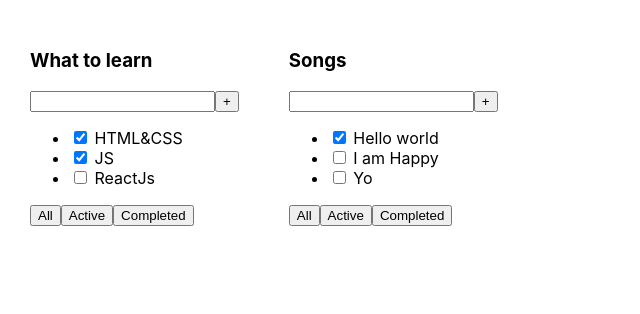
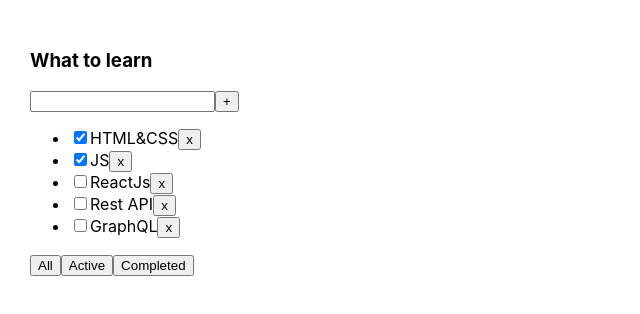
Before and after one commit to srgbar/todolist-2022, a React (Create React App) app: page / in a window 1280 px wide. Shown: the top 314 px of the page, without its empty margins (0-640 px from the left). Built offline with nearby package versions, Linux system fonts and the light colour scheme.

Commit message:
lesson 2 (map, removeTask, changeFilter, useState)

```diff
--- a/src/App.tsx
+++ b/src/App.tsx
@@ -1,24 +1,46 @@
-import React from 'react';
+import React, {useState} from 'react';
 import './App.css';
 import {Todolist} from "./Todolist";
 
+export type FilterValuesType = "all" | "active" | "completed"
+
 function App() {
 
-    const tasks1 = [
+    let [tasks, setTasks] = useState([
         {id: 1, title: "HTML&CSS", isDone: true},
         {id: 2, title: "JS", isDone: true},
-        {id: 3, title: "ReactJs", isDone: false}
-    ]
-    const tasks2 = [
-        {id: 1, title: "Hello world", isDone: true},
-        {id: 2, title: "I am Happy ", isDone: false},
-        {id: 3, title: "Yo", isDone: false}
-    ]
+        {id: 3, title: "ReactJs", isDone: false},
+        {id: 4, title: "Rest API", isDone: false},
+        {id: 5, title: "GraphQL", isDone: false}
+    ]);
+
+    let [filter, setFilter] = useState<FilterValuesType>("all")
+
+    let tasksForTodolist = tasks
+
+    if (filter === "active") {
+        tasksForTodolist = tasks.filter(t => t.isDone === false)
+    }
+    if (filter === "completed") {
+        tasksForTodolist = tasks.filter(t => t.isDone === true)
+    }
+
+    function changeFilter(value: any) {
+        setFilter(value)
+    }
+
+    function removeTask(id: number) {
+        let filteredTasks = tasks.filter(t => t.id != id);
+        setTasks(filteredTasks)
+    }
 
     return (
         <div className="App">
-            <Todolist title={"What to learn"} tasks={tasks1}/>
-            <Todolist title={"Songs"} tasks={tasks2}/>
+            <Todolist title={"What to learn"}
+                      tasks={tasksForTodolist}
+                      removeTask={removeTask}
+                      changeFilter={changeFilter}
+            />
         </div>
     );
 }
--- a/src/Todolist.tsx
+++ b/src/Todolist.tsx
@@ -1,4 +1,5 @@
 import React from "react";
+import {FilterValuesType} from "./App";
 
 type TaskType = {
     id: number
@@ -9,6 +10,8 @@
 type PropsType = {
     title: string
     tasks: Array<TaskType>
+    removeTask: (taskId: number) => void
+    changeFilter: (value: FilterValuesType) => void
 }
 
 export const Todolist = (props: PropsType) => {
@@ -19,14 +22,21 @@
             <button>+</button>
         </div>
         <ul>
-            <li><input type="checkbox" checked={props.tasks[0].isDone}/> <span>{props.tasks[0].title}</span></li>
-            <li><input type="checkbox" checked={props.tasks[1].isDone}/> <span>{props.tasks[1].title}</span></li>
-            <li><input type="checkbox" checked={props.tasks[2].isDone}/> <span>{props.tasks[2].title}</span></li>
+            {
+                props.tasks.map(t => <li key={t.id}>
+                    <input type="checkbox" checked={t.isDone}/>
+                    <span>{t.title}</span>
+                    <button onClick={() => {
+                        props.removeTask(t.id)
+                    }}>x
+                    </button>
+                </li>)
+            }
         </ul>
         <div>
-            <button>All</button>
-            <button>Active</button>
-            <button>Completed</button>
+            <button onClick={() => props.changeFilter("all")}>All</button>
+            <button onClick={() => props.changeFilter("active")}>Active</button>
+            <button onClick={() => props.changeFilter("completed")}>Completed</button>
         </div>
     </div>
 };
```
